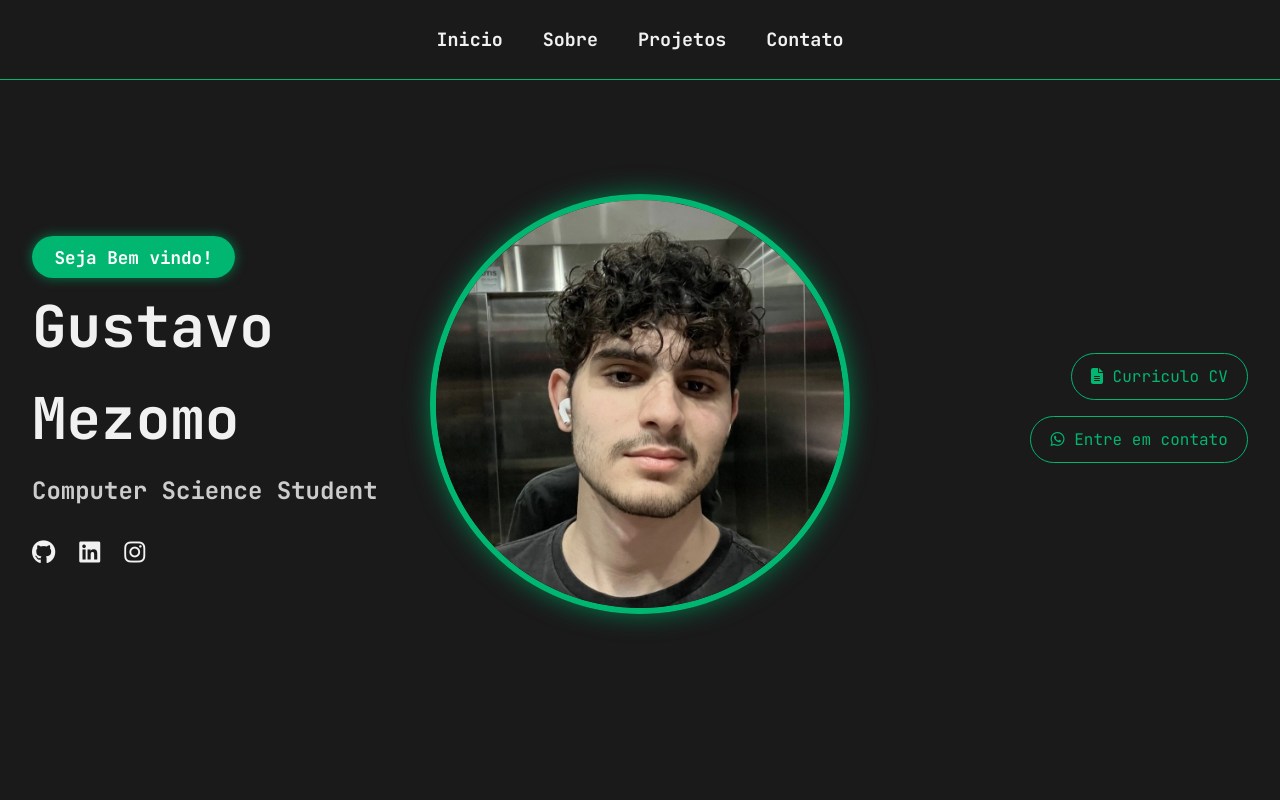
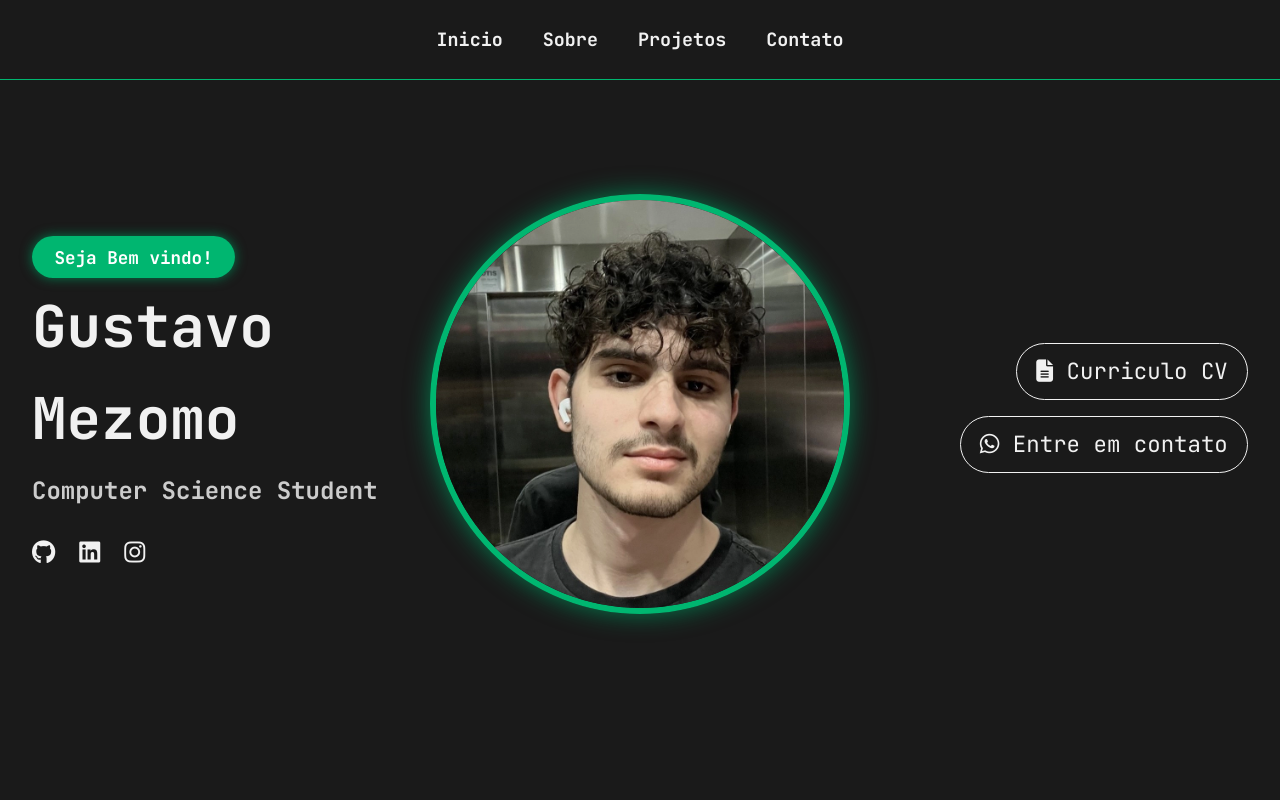
Before and after one commit to gusmezomo/GusPortfolioVue, a Vue app: page / in a window 1280 px wide. Shown: the top 800 px of the page. Built offline with nearby package versions, Linux system fonts and the light colour scheme.

Commit message:
fix: hero contact-icons

```diff
--- a/src/components/Hero.vue
+++ b/src/components/Hero.vue
@@ -139,6 +139,7 @@
 /* icones de contato */
 .contato-icons {
   display: flex;
+  font-size: 1.4rem;
   flex-direction: column; /* botoes emcima do outro*/
   gap: 1rem;
   align-items: flex-end; /* alinha os botoes a direita */
@@ -149,15 +150,15 @@
   text-decoration: none; /* remove o sublinhado */
   padding: 0.6rem 1.2rem; /* espaçamento interno */
   border-radius: 30px; /* bordas arredondadas */
-  border: 1px solid var(--accent);
-  color: var(--accent);
+  border: 1px solid var(--text);
+  color: var(--text);
   text-align: center;
 }
 
 /* efeito quando o mouse passa por cima */
 .contato-btn:hover {
-  background: var(--accent);
-  color: white;
+  border: 1px solid var(--accent);
+  color: var(--accent);
 }
 
 @media (max-width: 900px) {
@@ -193,6 +194,7 @@
   /* centraliza os botoes de contato */
   .contato-icons {
     align-items: center;
+    font-size: 1rem;
     justify-content: center;
   }
 
```
Also changed, not shown: 1 other file (tests, documents, lock files or other folders).
